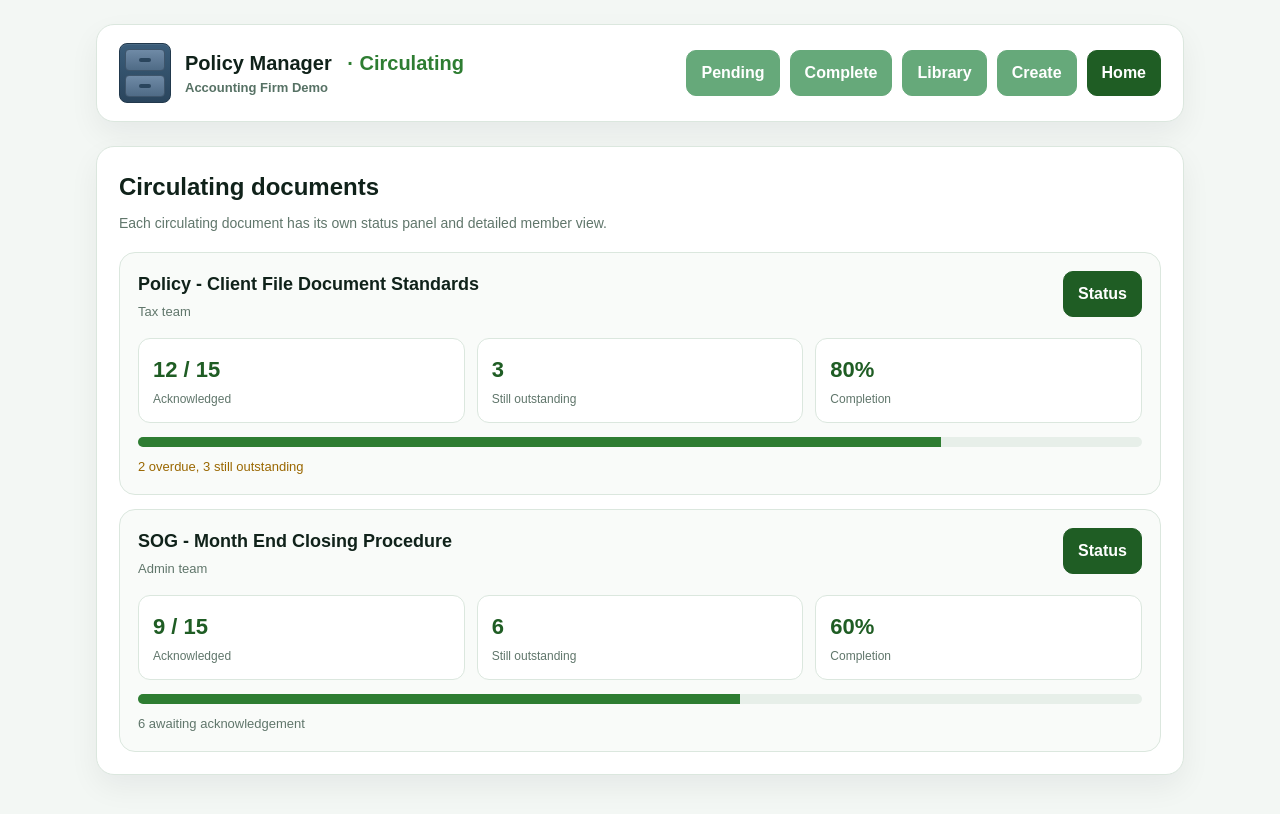
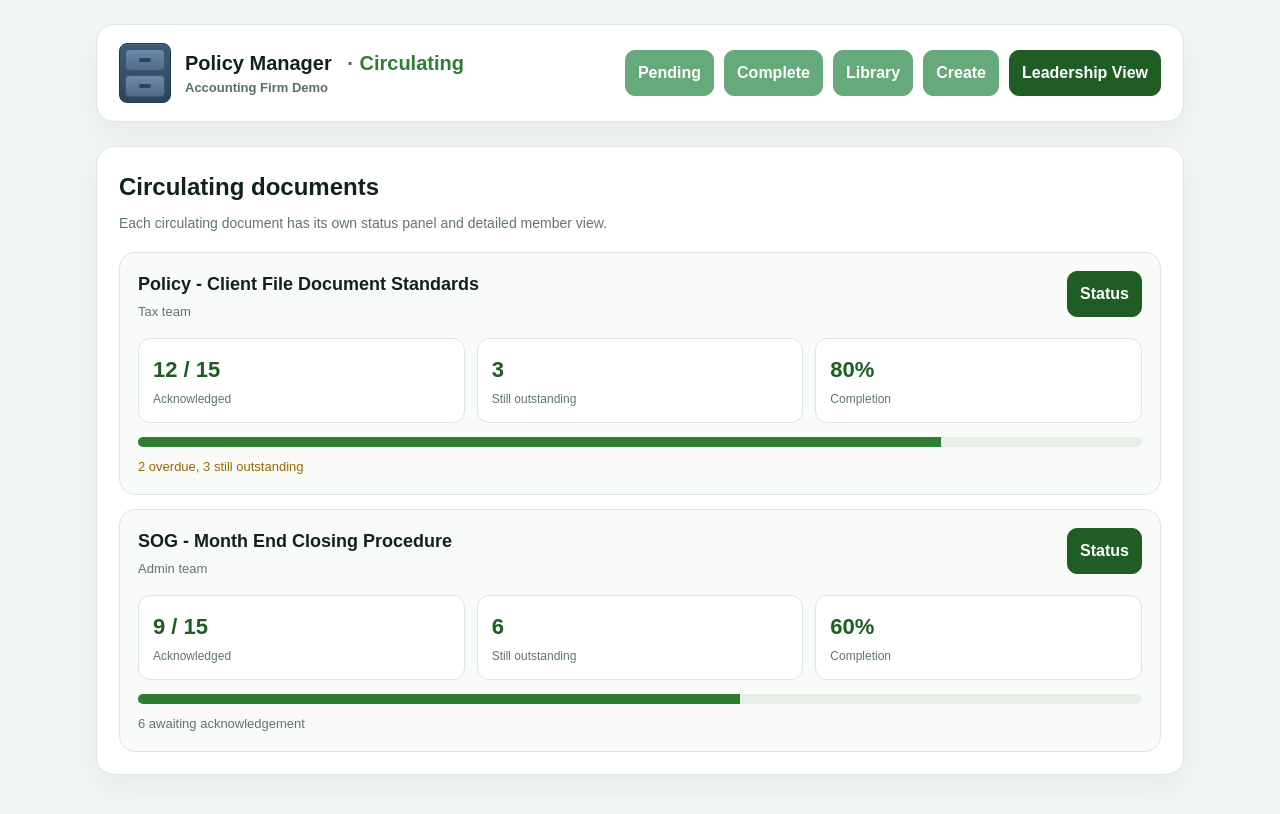
Before and after one commit to phoenixinc37-hue/policy-manager, a Next.js app: page /status in a window 1280 px wide. Shown: the top 814 px of the page. Built offline with nearby package versions, Linux system fonts and the light colour scheme.

Commit message:
style: keep leadership navigation inside leadership pages

```diff
--- a/app/completion/page.tsx
+++ b/app/completion/page.tsx
@@ -21,7 +21,7 @@ export default function CompletionPage() {
             <Link href="/pending" style={greenMenuButton}>Pending</Link>
             <Link href="/policy-index" style={greenMenuButton}>Library</Link>
             <Link href="/create" style={greenMenuButton}>Create</Link>
-            <Link href="/" style={primaryButton}>Home</Link>
+            <Link href="/manager" style={primaryButton}>Leadership View</Link>
           </div>
         </header>
 
@@ -131,7 +131,7 @@ const greenMenuButton = {
   textDecoration: "none",
   background: "#66a97a",
   color: "#ffffff",
-  padding: "10px 14px",
+  padding: "10px 12px",
   borderRadius: 10,
   fontWeight: 700,
   border: "1px solid #66a97a",
@@ -141,7 +141,7 @@ const primaryButton = {
   textDecoration: "none",
   background: "#1f5d24",
   color: "#ffffff",
-  padding: "10px 14px",
+  padding: "10px 12px",
   borderRadius: 10,
   fontWeight: 700,
   border: "1px solid #1f5d24",
--- a/app/create/page.tsx
+++ b/app/create/page.tsx
@@ -18,7 +18,7 @@ export default function CreatePage() {
             <Link href="/completion" style={greenMenuButton}>Complete</Link>
             <Link href="/policy-index" style={greenMenuButton}>Library</Link>
             <Link href="/create" style={greenMenuButton}>Create</Link>
-            <Link href="/" style={primaryLinkButton}>Home</Link>
+            <Link href="/manager" style={primaryLinkButton}>Leadership View</Link>
           </div>
         </header>
 
@@ -141,7 +141,7 @@ const greenMenuButton = {
   textDecoration: "none",
   background: "#66a97a",
   color: "#ffffff",
-  padding: "10px 14px",
+  padding: "10px 12px",
   borderRadius: 10,
   fontWeight: 700,
   border: "1px solid #66a97a",
@@ -150,7 +150,7 @@ const greenMenuButton = {
 const primaryButton = {
   background: "#1f5d24",
   color: "#ffffff",
-  padding: "10px 14px",
+  padding: "10px 12px",
   borderRadius: 10,
   fontWeight: 700,
   border: "1px solid #1f5d24",
@@ -160,7 +160,7 @@ const primaryLinkButton = {
   textDecoration: "none",
   background: "#1f5d24",
   color: "#ffffff",
-  padding: "10px 14px",
+  padding: "10px 12px",
   borderRadius: 10,
   fontWeight: 700,
   border: "1px solid #1f5d24",
--- a/app/pending/page.tsx
+++ b/app/pending/page.tsx
@@ -21,7 +21,7 @@ export default function PendingPage() {
             <Link href="/completion" style={greenMenuButton}>Complete</Link>
             <Link href="/policy-index" style={greenMenuButton}>Library</Link>
             <Link href="/create" style={greenMenuButton}>Create</Link>
-            <Link href="/" style={primaryButton}>Home</Link>
+            <Link href="/manager" style={primaryButton}>Leadership View</Link>
           </div>
         </header>
 
@@ -81,7 +81,7 @@ const detailButtonLink = {
   textDecoration: "none",
   background: "#1f5d24",
   color: "#ffffff",
-  padding: "10px 14px",
+  padding: "10px 12px",
   borderRadius: 10,
   fontWeight: 700,
   border: "1px solid #1f5d24",
@@ -101,7 +101,7 @@ const greenMenuButton = {
   textDecoration: "none",
   background: "#66a97a",
   color: "#ffffff",
-  padding: "10px 14px",
+  padding: "10px 12px",
   borderRadius: 10,
   fontWeight: 700,
   border: "1px solid #66a97a",
@@ -111,7 +111,7 @@ const primaryButton = {
   textDecoration: "none",
   background: "#1f5d24",
   color: "#ffffff",
-  padding: "10px 14px",
+  padding: "10px 12px",
   borderRadius: 10,
   fontWeight: 700,
   border: "1px solid #1f5d24",
--- a/app/policy-index/page.tsx
+++ b/app/policy-index/page.tsx
@@ -21,7 +21,7 @@ export default function PolicyIndex() {
             <Link href="/pending" style={greenMenuButton}>Pending</Link>
             <Link href="/completion" style={greenMenuButton}>Complete</Link>
             <Link href="/create" style={greenMenuButton}>Create</Link>
-            <Link href="/" style={primaryButton}>Home</Link>
+            <Link href="/manager" style={primaryButton}>Leadership View</Link>
           </div>
         </header>
 
@@ -162,7 +162,7 @@ const greenMenuButton = {
   textDecoration: "none",
   background: "#66a97a",
   color: "#ffffff",
-  padding: "10px 14px",
+  padding: "10px 12px",
   borderRadius: 10,
   fontWeight: 700,
   border: "1px solid #66a97a",
@@ -172,7 +172,7 @@ const primaryButton = {
   textDecoration: "none",
   background: "#1f5d24",
   color: "#ffffff",
-  padding: "10px 14px",
+  padding: "10px 12px",
   borderRadius: 10,
   fontWeight: 700,
   border: "1px solid #1f5d24",
--- a/app/status/page.tsx
+++ b/app/status/page.tsx
@@ -22,7 +22,7 @@ export default function StatusPage() {
             <Link href="/completion" style={greenMenuButton}>Complete</Link>
             <Link href="/policy-index" style={greenMenuButton}>Library</Link>
             <Link href="/create" style={greenMenuButton}>Create</Link>
-            <Link href="/" style={primaryButton}>Home</Link>
+            <Link href="/manager" style={primaryButton}>Leadership View</Link>
           </div>
         </header>
 
@@ -141,7 +141,7 @@ const detailButtonLink = {
   textDecoration: "none",
   background: "#1f5d24",
   color: "#ffffff",
-  padding: "10px 14px",
+  padding: "10px 12px",
   borderRadius: 10,
   fontWeight: 700,
   border: "1px solid #1f5d24",
@@ -161,7 +161,7 @@ const greenMenuButton = {
   textDecoration: "none",
   background: "#66a97a",
   color: "#ffffff",
-  padding: "10px 14px",
+  padding: "10px 12px",
   borderRadius: 10,
   fontWeight: 700,
   border: "1px solid #66a97a",
@@ -171,7 +171,7 @@ const primaryButton = {
   textDecoration: "none",
   background: "#1f5d24",
   color: "#ffffff",
-  padding: "10px 14px",
+  padding: "10px 12px",
   borderRadius: 10,
   fontWeight: 700,
   border: "1px solid #1f5d24",
```
